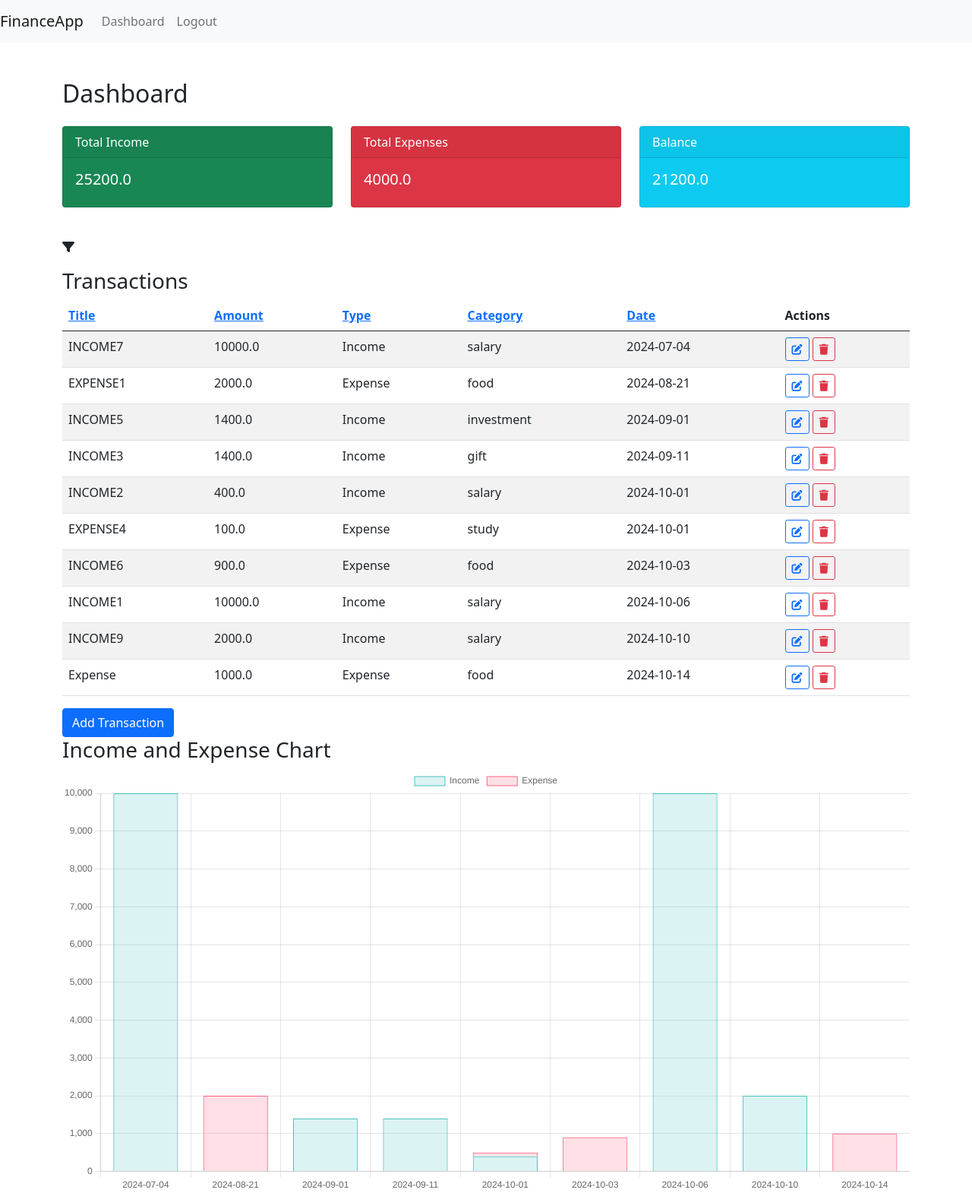
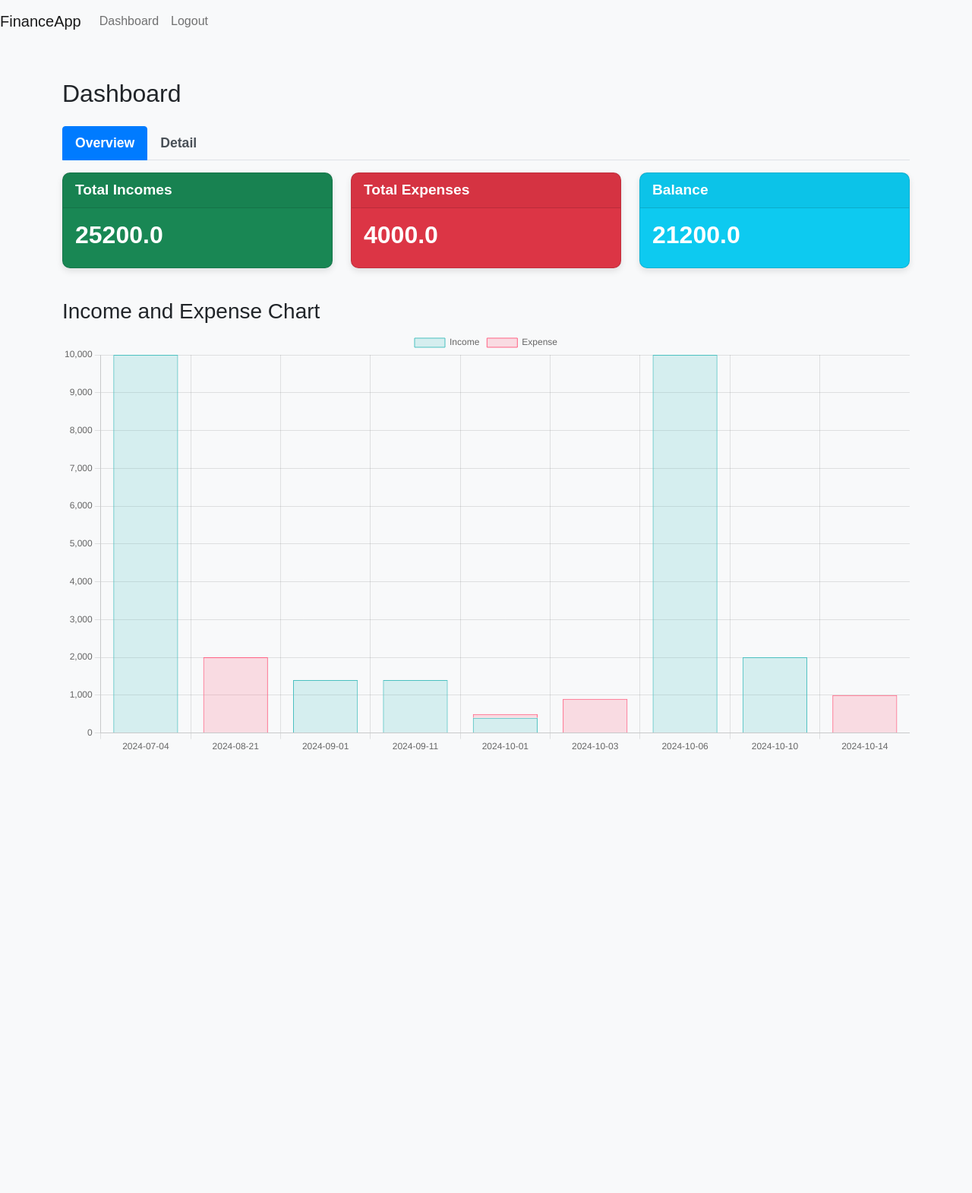
Before and after one commit to duyphuocLegit/finance_app, a Flask app: page /dashboard in a window 1280 px wide. Shown: the whole page at 76% size. After the commit the page ends 987 px from the top, so only its background shows below. Run offline with Flask 3, Linux system fonts and the light colour scheme; a user stored in the database is signed in; some libraries are stand-ins or nearby versions.

Commit message:
adj dash appear

```diff
--- a/app/templates/dashboard.html
+++ b/app/templates/dashboard.html
@@ -1,10 +1,113 @@
 {% extends "base.html" %}
 {% block content %}
+<style>
+    /* General Styles */
+body {
+    font-family: 'Arial', sans-serif;
+    background-color: #f8f9fa;
+}
+
+/* Nav Tabs */
+.nav-tabs .nav-link {
+    color: #495057;
+    font-size: 1.1rem;
+    font-weight: bold;
+}
+
+.nav-tabs .nav-link.active {
+    background-color: #007bff;
+    color: #fff;
+    border-color: #007bff;
+}
+
+/* Card Styles */
+.card {
+    border-radius: 10px;
+    box-shadow: 0 4px 8px rgba(0, 0, 0, 0.1);
+}
+
+.card-header {
+    font-size: 1.2rem;
+    font-weight: bold;
+}
+
+.card-title {
+    font-size: 2rem;
+    font-weight: bold;
+}
+
+/* Table Styles */
+.table {
+    margin-top: 20px;
+}
+
+.table th, .table td {
+    font-size: 1rem;
+    vertical-align: middle;
+}
+
+.table th {
+    background-color: #007bff;
+    color: #fff;
+}
+
+.table tbody tr:nth-child(odd) {
+    background-color: #f2f2f2;
+}
+
+.table tbody tr:hover {
+    background-color: #e9ecef;
+}
+
+/* Button Styles */
+.btn {
+    font-size: 1rem;
+    font-weight: bold;
+}
+
+.edit-btn, .apply-btn, .cancel-btn {
+    margin-right: 5px;
+}
+
+.edit-btn {
+    background-color: #ffc107;
+    color: #fff;
+}
+
+.apply-btn {
+    background-color: #28a745;
+    color: #fff;
+}
+
+.cancel-btn {
+    background-color: #dc3545;
+    color: #fff;
+}
+
+a{
+    color: #ffffff;
+    text-decoration: none;
+}
+</style>
 <h2 class="mb-4">Dashboard</h2>
+
+<!-- Nav tabs -->
+<ul class="nav nav-tabs mb-3" id="dashboardTabs" role="tablist">
+    <li class="nav-item">
+        <a class="nav-link active" id="overview-tab" data-toggle="tab" href="#overview" role="tab" aria-controls="overview" aria-selected="true">Overview</a>
+    </li>
+    <li class="nav-item">
+        <a class="nav-link" id="detail-tab" data-toggle="tab" href="#detail" role="tab" aria-controls="detail" aria-selected="false">Detail</a>
+    </li>
+</ul>
+
+<!-- Tab panes -->
+<div class="tab-content">
+    <div class="tab-pane fade show active" id="overview" role="tabpanel" aria-labelledby="overview-tab">
         <div class="row mb-4">
             <div class="col-md-4">
                 <div class="card text-white bg-success mb-3" data-toggle="modal" data-target="#pieChartModal" data-type="income">
-            <div class="card-header">Total Income</div>
+                    <div class="card-header">Total Incomes</div>
                     <div class="card-body">
                         <h5 class="card-title">{{ total_income }}</h5>
                     </div>
@@ -45,6 +148,10 @@
             </div>
         </div>
 
+        <h3>Income and Expense Chart</h3>
+<canvas id="incomeExpenseChart"></canvas>
+    </div>
+    <div class="tab-pane fade" id="detail" role="tabpanel" aria-labelledby="detail-tab">
         <!-- Filter Icon -->
 <div id="filter-icon" class="mb-3">
     <i class="fas fa-filter" style="cursor: pointer;"></i>
@@ -134,10 +241,8 @@
 </div>
 
 <a href="{{ url_for('add_transaction') }}" class="btn btn-primary">Add Transaction</a>
-
-<h3>Income and Expense Chart</h3>
-<canvas id="incomeExpenseChart"></canvas>
-
+    </div>
+</div>
 <script>
     function editTransaction(id) {
         document.querySelector(`#transaction-${id} .transaction-title`).style.display = 'none';
@@ -208,7 +313,7 @@
                 document.querySelector(`#transaction-${id} .transaction-date`).textContent = date;
 
                 cancelTransaction(id);
-                location.reload();
+                location.reload()
             } else {
                 alert('Failed to update transaction.');
             }
```
Also changed, not shown: instance/finance.db. Lines whose indentation alone changed are shown as unchanged.
